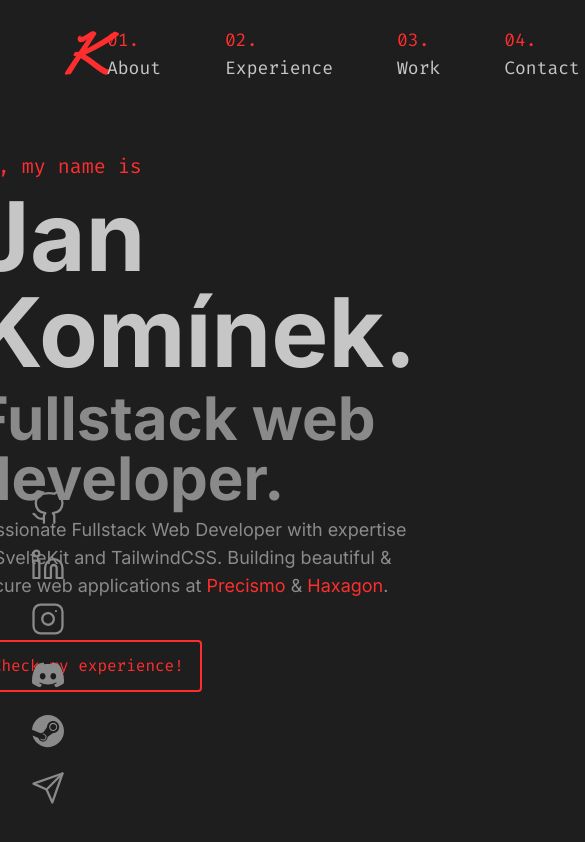
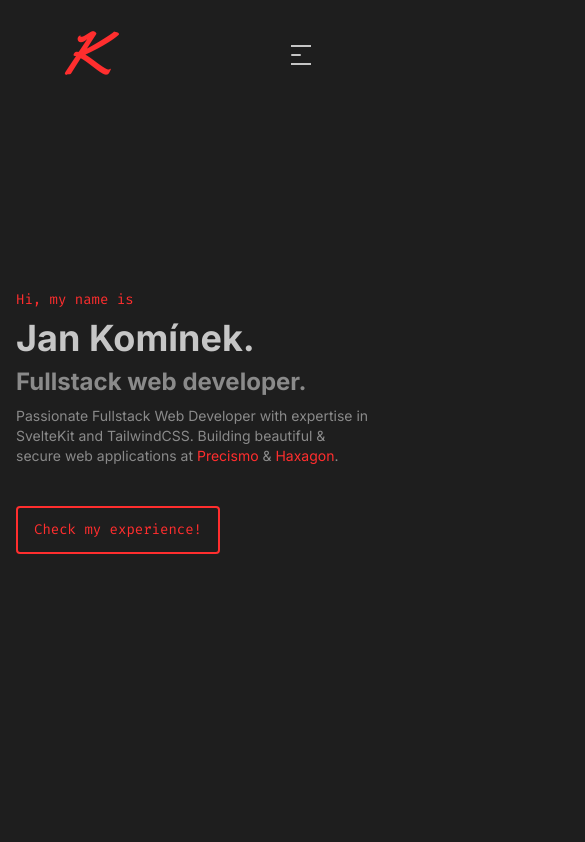
Before and after one commit to H7KZ/PortfolioV3, a SvelteKit app: page / in a window 390 px wide. Shown: the top 842 px of the page, 585 px wide, since content can reach past the window. Built offline with nearby package versions, Linux system fonts and the light colour scheme.

Commit message:
feat: basic responsivity

```diff
--- a/src/components/IconLinks/IconLinks.svelte
+++ b/src/components/IconLinks/IconLinks.svelte
@@ -7,7 +7,7 @@
 	import Steam from '../../icons/Steam.svelte';
 </script>
 
-<div class="fixed bottom-10 left-8 flex flex-col gap-6">
+<div class="fixed bottom-10 left-8 hidden flex-col gap-6 md:flex">
 	<a href="https://github.com/H7KZ" target="_blank">
 		<div class="w-8 text-gray transition-all hover:text-red">
 			<GitHub />
--- a/src/components/Landing/Landing.svelte
+++ b/src/components/Landing/Landing.svelte
@@ -1,23 +1,24 @@
 <script>
-	import Button from "../portfolio/Button.svelte";
+	import Button from '../portfolio/Button.svelte';
+</script>
 
-</script>
-<div class="h-screen w-full flex justify-center items-center">
-    <div class="flex flex-col gap-2">
-        <h3 class="font-firacode text-red text-xl">
-            Hi, my name is
-        </h3>
-        <h1 class="font-inter text-gray-light text-8xl font-bold">
+<div class="flex h-screen w-full items-center justify-center">
+	<div class="flex flex-col gap-2 px-4">
+		<h3 class="font-firacode text-sm text-red md:text-lg lg:text-xl">Hi, my name is</h3>
+		<h1 class="font-inter text-4xl font-bold text-gray-light md:text-6xl lg:text-8xl">
 			Jan Komínek.
 		</h1>
-        <h2 class="font-inter text-gray text-6xl font-bold">
+		<h2 class="font-inter text-2xl font-bold text-gray md:text-4xl lg:text-6xl">
 			Fullstack web developer.
 		</h2>
-        <p class="max-w-lg font-inter text-gray text-lg pb-8">
-            Passionate Fullstack Web Developer with expertise in SvelteKit and TailwindCSS. Building beautiful & secure web applications at <a href="https://precismo.com" class="text-red transition-all hover:underline">Precismo</a> & <a href="https://haxagon.cz" class="text-red transition-all hover:underline">Haxagon</a>.
+		<p class="max-w-lg pb-8 font-inter text-sm text-gray md:text-base lg:text-lg">
+			Passionate Fullstack Web Developer with expertise in SvelteKit and TailwindCSS. Building
+			beautiful & secure web applications at <a
+				href="https://precismo.com"
+				class="text-red transition-all hover:underline">Precismo</a
+			>
+			& <a href="https://haxagon.cz" class="text-red transition-all hover:underline">Haxagon</a>.
 		</p>
-        <Button href='/#experience'>
-            Check my experience!
-        </Button>
+		<Button href="/#experience">Check my experience!</Button>
 	</div>
 </div>
--- a/src/components/Paging/Paging.svelte
+++ b/src/components/Paging/Paging.svelte
@@ -1,21 +1,13 @@
-<div class="fixed bottom-10 right-8 font-firacode text-gray flex flex-col gap-2 justify-center items-center">
-    <h2>
-        00
-    </h2>
-    <div class="h-6 w-0.5 bg-gray" />
-    <h2>
-        01
-    </h2>
-    <div class="h-6 w-0.5 bg-gray" />
-    <h2>
-        02
-    </h2>
-    <div class="h-6 w-0.5 bg-gray" />
-    <h2>
-        03
-    </h2>
-    <div class="h-6 w-0.5 bg-gray" />
-    <h2>
-        04
-    </h2>
+<div
+	class="fixed bottom-10 right-8 flex flex-col items-center justify-center gap-2 font-firacode text-gray"
+>
+	<h2>00</h2>
+	<div class="h-6 w-0.5 bg-gray" />
+	<h2>01</h2>
+	<div class="h-6 w-0.5 bg-gray" />
+	<h2>02</h2>
+	<div class="h-6 w-0.5 bg-gray" />
+	<h2>03</h2>
+	<div class="h-6 w-0.5 bg-gray" />
+	<h2>04</h2>
 </div>
--- a/src/components/navbar/Navbar.svelte
+++ b/src/components/navbar/Navbar.svelte
@@ -1,13 +1,30 @@
 <script lang="ts">
+	import Burger from '../portfolio/Burger.svelte';
 	import NavbarLink from './NavbarLink.svelte';
+
+	let isNavbarOpen = false;
 </script>
 
-<div class="absolute top-0 left-0 w-screen flex items-center justify-between px-16 pt-6">
-	<h1 class="font-yellowtail text-6xl text-red select-none">K</h1>
-	<div class="flex justify-center gap-16 pr-12">
+<div class="absolute left-0 top-0 z-10 flex w-screen items-center justify-between px-16 pt-6">
+	<h1 class="select-none font-yellowtail text-6xl text-red">K</h1>
+	<div class="hidden justify-center gap-8 md:flex lg:gap-16 lg:pr-12">
 		<NavbarLink href="/#about" number="01.">About</NavbarLink>
 		<NavbarLink href="/#experience" number="02.">Experience</NavbarLink>
 		<NavbarLink href="/#work" number="03.">Work</NavbarLink>
 		<NavbarLink href="/#contact" number="04.">Contact</NavbarLink>
 	</div>
+	<div class="flex md:hidden">
+		<Burger bind:isNavbarOpen />
+	</div>
 </div>
+<div class="fixed right-0 top-0 {isNavbarOpen ? 'block' : 'hidden'} transition-all duration-300">
+	<div class="absolute right-0 top-0 h-screen w-80 bg-gray-darker py-24">
+		<!-- svelte-ignore a11y-click-events-have-key-events -->
+		<div class="flex flex-col gap-8 p-8" on:click|preventDefault={() => (isNavbarOpen = false)}>
+			<NavbarLink href="/#about" number="01.">About</NavbarLink>
+			<NavbarLink href="/#experience" number="02.">Experience</NavbarLink>
+			<NavbarLink href="/#work" number="03.">Work</NavbarLink>
+			<NavbarLink href="/#contact" number="04.">Contact</NavbarLink>
+		</div>
+	</div>
+</div>
--- a/src/components/navbar/NavbarLink.svelte
+++ b/src/components/navbar/NavbarLink.svelte
@@ -4,7 +4,7 @@
 </script>
 
 <a {href}>
-	<h2 class="font-firacode text-lg text-gray-light transition-all hover:text-red">
+	<h2 class="font-firacode text-gray-light transition-all hover:text-red">
 		<span class="pr-1 text-red">
 			{number}
 		</span>
--- /dev/null
+++ b/src/components/portfolio/Burger.svelte
@@ -0,0 +1,31 @@
+<script lang="ts">
+	export let isNavbarOpen = false;
+</script>
+
+<div>
+	<button class="relative" on:click|preventDefault={() => (isNavbarOpen = !isNavbarOpen)}>
+		<div
+			class="relative flex h-[50px] w-[50px] transform items-center justify-center overflow-hidden transition-all duration-200"
+		>
+			<div
+				class="flex h-[20px] w-[20px] origin-center transform flex-col justify-between overflow-hidden transition-all duration-300"
+			>
+				<div
+					class="h-[2px] w-7 origin-left transform bg-gray-light transition-all duration-300 {isNavbarOpen
+						? 'rotate-[42deg]'
+						: ''}"
+				/>
+				<div
+					class="h-[2px] w-1/2 transform rounded bg-gray-light transition-all duration-300 {isNavbarOpen
+						? '-translate-x-10'
+						: ''}"
+				/>
+				<div
+					class="h-[2px] w-7 origin-left transform bg-gray-light transition-all duration-300 {isNavbarOpen
+						? '-rotate-[42deg]'
+						: ''}"
+				/>
+			</div>
+		</div>
+	</button>
+</div>
--- a/src/components/portfolio/Button.svelte
+++ b/src/components/portfolio/Button.svelte
@@ -1,9 +1,11 @@
 <script lang="ts">
-    export let href = '';
+	export let href = '';
 </script>
 
-<a href={href} class="w-fit">
-    <button class="border-2 border-red px-4 py-3 rounded-[4px] font-firacode text-red transition-all hover:bg-red hover:bg-opacity-5">
-        <slot />
-    </button>
+<a {href} class="w-fit">
+	<button
+		class="rounded-[4px] border-2 border-red px-4 py-3 font-firacode text-sm text-red transition-all hover:bg-red hover:bg-opacity-5 md:text-base"
+	>
+		<slot />
+	</button>
 </a>
--- a/src/routes/+error.svelte
+++ b/src/routes/+error.svelte
@@ -4,17 +4,15 @@
 	import Warning from '../icons/Warning.svelte';
 </script>
 
-<div class="h-screen w-full flex flex-col gap-4 justify-center items-center">
+<div class="flex h-screen w-full flex-col items-center justify-center gap-4">
 	<div class="w-28 text-red">
 		<Warning />
 	</div>
-    <h1 class="font-inter text-red text-6xl font-bold">
+	<h1 class="font-inter text-6xl font-bold text-red">
 		{$page.status}
 	</h1>
-    <h2 class="font-firacode text-gray text-4xl font-bold pb-12">
+	<h2 class="pb-12 font-firacode text-4xl font-bold text-gray">
 		{$page?.error?.message}
 	</h2>
-    <Button href='/'>
-        Go back home
-    </Button>
+	<Button href="/">Go back home</Button>
 </div>
--- a/src/routes/+page.svelte
+++ b/src/routes/+page.svelte
@@ -1,7 +1,7 @@
 <script lang="ts">
-	import Landing from "../components/Landing/Landing.svelte";
+	import Landing from '../components/Landing/Landing.svelte';
 </script>
 
 <div>
-    <Landing />
+	<Landing />
 </div>
--- a/svelte.config.js
+++ b/svelte.config.js
@@ -1,4 +1,4 @@
-import adapter from '@sveltejs/adapter-auto';
+import adapter from '@sveltejs/adapter-cloudflare';
 import { vitePreprocess } from '@sveltejs/kit/vite';
 
 /** @type {import('@sveltejs/kit').Config} */
```
Also changed, not shown: package.json (+7 -2 lines), src/icons/Discord.svelte (+1 -7 lines), 1 other file (tests, documents, lock files or other folders). Lines whose indentation alone changed are shown as unchanged.
